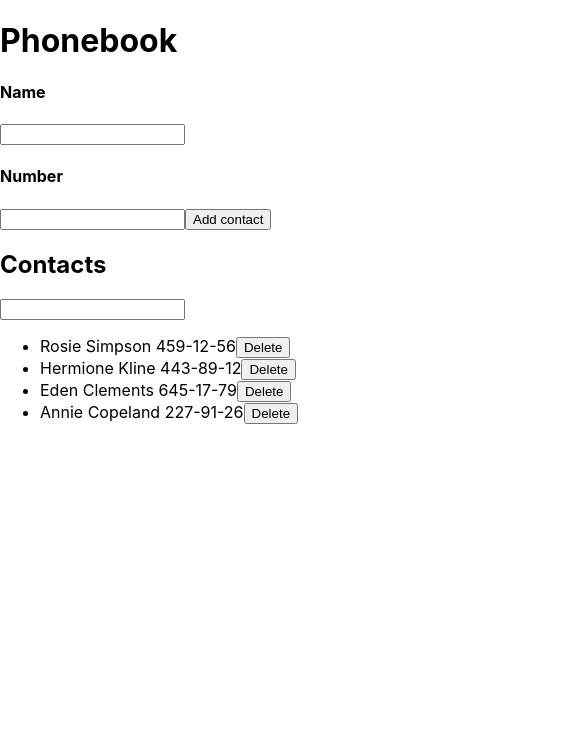
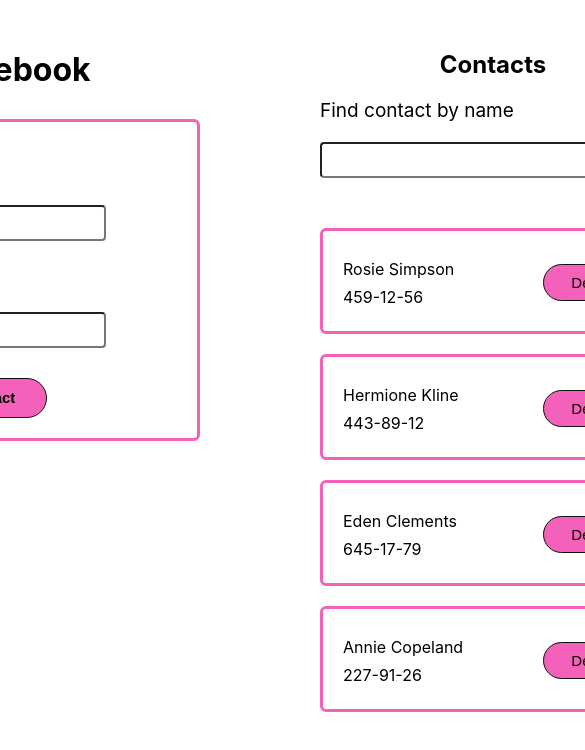
Before and after one commit to PoliukhovychAnna/goit-react-hw-02-phonebook, a React (Create React App) app: page / in a window 390 px wide. Shown: the top 750 px of the page, 585 px wide, since content can reach past the window. Built offline with nearby package versions, Linux system fonts and the light colour scheme.

Commit message:
finished phonebook

```diff
--- a/package.json
+++ b/package.json
@@ -9,9 +9,11 @@
     "@testing-library/user-event": "^13.5.0",
     "clsx": "^1.2.1",
     "nanoid": "^4.0.2",
+    "prop-types": "^15.8.1",
     "react": "^18.1.0",
     "react-dom": "^18.1.0",
     "react-scripts": "5.0.1",
+    "styled-components": "^5.3.10",
     "web-vitals": "^2.1.3"
   },
   "scripts": {
--- /dev/null
+++ b/src/App.jsx
@@ -0,0 +1,98 @@
+import React, { Component } from 'react';
+import styled from 'styled-components';
+import { ContactList } from './components/ContactList/ContactList';
+import { ContactForm } from './components/ContactForm/ContactForm';
+import { Filter } from './components/Filter/Filter';
+export class App extends Component {
+  state = {
+    contacts: [
+      { id: 'id-1', name: 'Rosie Simpson', number: '459-12-56' },
+      { id: 'id-2', name: 'Hermione Kline', number: '443-89-12' },
+      { id: 'id-3', name: 'Eden Clements', number: '645-17-79' },
+      { id: 'id-4', name: 'Annie Copeland', number: '227-91-26' },
+    ],
+    filter: '',
+  };
+
+  addContact = addedContact => {
+    const { contacts } = this.state;
+    contacts.find(contact =>
+      contact.name.toLowerCase().includes(addedContact.name.toLowerCase())
+    )
+      ? alert(`${addedContact.name} is already in contacts`)
+      : this.setState(prevState => ({
+          contacts: [
+            {
+              id: addedContact.id,
+              name: addedContact.name,
+              number: addedContact.number,
+            },
+            ...prevState.contacts,
+          ],
+        }));
+  };
+
+  deleteContact = contactId => {
+    this.setState(prevState => ({
+      contacts: prevState.contacts.filter(contact => contact.id !== contactId),
+    }));
+  };
+
+  filterValue = e => {
+    this.setState({
+      filter: e.target.value.toLowerCase(),
+    });
+  };
+
+  contactFilter = () => {
+    const { filter, contacts } = this.state;
+    const normalizedFilter = filter.toLowerCase();
+    return contacts.filter(contact =>
+      contact.name.toLowerCase().includes(normalizedFilter)
+    );
+  };
+
+  render() {
+    const filteredSearch = this.contactFilter();
+    return (
+      <Wrapper>
+        <PhonebookContainer>
+          <PhonebookTitle>Phonebook</PhonebookTitle>
+          <ContactForm onSubmit={this.addContact} />
+        </PhonebookContainer>
+        <ContactContainer>
+          <ContactsTitle>Contacts</ContactsTitle>
+          <Filter onChange={this.filterValue} value={this.state.filter} />
+          <ContactList
+            contacts={filteredSearch}
+            onDelete={this.deleteContact}
+          />
+        </ContactContainer>
+      </Wrapper>
+    );
+  }
+}
+
+const Wrapper = styled.div`
+  display: flex;
+  justify-content: center;
+`;
+const PhonebookContainer = styled.div`
+  flex-direction: column;
+`;
+
+const PhonebookTitle = styled.h1`
+  text-align: center;
+  margin-top: 50px;
+  margin-bottom: 30px;
+`;
+
+const ContactContainer = styled.div`
+  flex-direction: column;
+  width: 400px;
+`;
+
+const ContactsTitle = styled.h2`
+  text-align: center;
+  margin-top: 50px;
+`;
--- a/src/components/App.jsx
+++ /dev/null
@@ -1,66 +0,0 @@
-import React, { Component } from "react"
-import { ContactList } from "./ContactList/ContactList";
-import { ContactForm } from "./ContactForm/ContactForm";
-import { Filter } from "./Filter/Filter";
-export class App extends Component {
-  state = {
-    contacts: [
-      { id: 'id-1', name: 'Rosie Simpson', number: '459-12-56' },
-      { id: 'id-2', name: 'Hermione Kline', number: '443-89-12' },
-      { id: 'id-3', name: 'Eden Clements', number: '645-17-79' },
-      { id: 'id-4', name: 'Annie Copeland', number: '227-91-26' },
-    ],
-    filter: '',
-  };
-
-  addContact = (addedContact) => {
-    const { contacts } = this.state;
-     contacts.find(contact =>
-       contact.name.toLowerCase().includes(addedContact.name.toLowerCase())
-     )
-       ? alert(`${addedContact.name} is already in contacts`)
-       : this.setState(prevState => ({
-           contacts: [
-             {
-               id: addedContact.id,
-               name: addedContact.name,
-               number: addedContact.number,
-             },
-             ...prevState.contacts,
-           ],
-         }));
-  }
-
-  deleteContact = (contactId) => { this.setState(prevState => ({
-      contacts: prevState.contacts.filter(
-        contact => contact.id !== contactId
-      ),
-    }));
-  }
-
-  filterValue = (e) => {
-  this.setState({
-    filter: e.target.value.toLowerCase(),
-  });
-}
-  contactFilter = ()=> {
-    const { filter, contacts } = this.state
-    const normalizedFilter = filter.toLowerCase()
-    return contacts.filter(
-      contact => contact.name.toLowerCase().includes(normalizedFilter)
-    )
-  };
-
-  render() {
- const filteredSearch = this.contactFilter()
-    return (
-      <>
-        <h1>Phonebook</h1>
-        <ContactForm onSubmit={this.addContact} />
-        <h2>Contacts</h2>
-        <Filter onChange={this.filterValue} value={this.state.filter} />
-        <ContactList contacts={filteredSearch} onDelete={this.deleteContact} />
-      </>
-    );
-  }
-};
--- a/src/components/Contact/Contact.jsx
+++ b/src/components/Contact/Contact.jsx
@@ -1,8 +1,19 @@
+import PropTypes from 'prop-types';
+import { StyledContact } from './Styled.Contact';
 export const Contact = ({ id, name, number, onDelete }) => (
-  <li key={id}>
-    {name} {number}
+  <StyledContact key={id}>
+    <span>{name}</span>
+    <span>{number}</span>
     <button type="button" onClick={() => onDelete(id)}>
       Delete
     </button>
-  </li>
+  </StyledContact>
 );
+
+
+Contact.propTypes = {
+  id: PropTypes.string.isRequired,
+  name: PropTypes.string.isRequired,
+  number: PropTypes.string.isRequired,
+  onDelete:PropTypes.func.isRequired,
+}
--- /dev/null
+++ b/src/components/Contact/Styled.Contact.js
@@ -0,0 +1,34 @@
+import styled from "styled-components";
+export const StyledContact = styled.li`
+  position: relative;
+  height: 60px;
+  width: 300px;
+  padding: 20px;
+  border-radius: 6px;
+  border: 3px solid hsla(323, 87%, 50%, 0.664);
+
+  span {
+    display: block;
+    margin-top: 8px;
+  }
+  button {
+    position: absolute;
+    top: 33px;
+    right: 20px;
+    width: 100px;
+    height: 37px;
+    font-size: 15px;
+    font-weight: 500;
+    border-radius: 30px;
+    transition: all 300ms cubic-bezier(0.39, 0.575, 0.565, 1);
+    background-color: hsla(323, 87%, 50%, 0.664);
+    border: 1px solid #111;
+    cursor: pointer;
+    &:hover {
+      border: 2px solid #111;
+      box-shadow: 0px 0px 26px 8px hsla(323, 87%, 50%, 0.664);
+      background-color: #000428;
+      color: hsla(323, 87%, 50%, 0.664);
+    }
+  }
+`;
--- a/src/components/ContactForm/ContactForm.jsx
+++ b/src/components/ContactForm/ContactForm.jsx
@@ -1,4 +1,6 @@
-import React, {Component} from "react";
+import React, { Component } from "react";
+import PropTypes from 'prop-types';
+import { ContactFormContainer } from "./Styled.ContactForm";
 import { nanoid } from 'nanoid';
 export class ContactForm  extends Component{
   state = {
@@ -26,7 +28,7 @@ export class ContactForm  extends Component{
 
   render() {
     return (
-      <form onSubmit={this.handleSubmit}>
+      <ContactFormContainer onSubmit={this.handleSubmit}>
         <label>
           <h4>Name</h4>
           <input
@@ -39,7 +41,6 @@ export class ContactForm  extends Component{
             required
           />
         </label>
-
         <label>
           <h4>Number</h4>
           <input
@@ -53,7 +54,11 @@ export class ContactForm  extends Component{
           />
         </label>
         <button type="submit">Add contact</button>
-      </form>
+      </ContactFormContainer>
     );
   }
 }
+
+ContactForm.propTypes = {
+  onSubmit: PropTypes.func.isRequired
+};
--- /dev/null
+++ b/src/components/ContactForm/Styled.ContactForm.js
@@ -0,0 +1,40 @@
+import styled from "styled-components";
+export const ContactFormContainer = styled.form`
+  margin-left: 50px;
+  margin-right: 100px;
+  border-radius: 6px;
+  border: 3px solid hsla(323, 87%, 50%, 0.664);
+  width: 400px;
+  padding: 20px;
+  h4 {
+    margin-left: 70px;
+  }
+  input {
+    margin-left: auto;
+    margin-right: auto;
+    margin-bottom: 30px;
+    display: block;
+    width: 250px;
+    height: 30px;
+    border-radius: 4px;
+  }
+
+  button {
+    width: 150px;
+    height: 40px;
+    border-radius: 30px;
+    margin-left: 120px;
+    font-size: 15px;
+    font-weight: 600;
+    transition: all 300ms cubic-bezier(0.39, 0.575, 0.565, 1);
+    background-color: hsla(323, 87%, 50%, 0.664);
+    border: 1px solid #111;
+    cursor: pointer;
+    &:hover {
+      border: 2px solid #111;
+      box-shadow: 0px 0px 26px 8px hsla(323, 87%, 50%, 0.664);
+      background-color: #000428;
+      color: hsla(323, 87%, 50%, 0.664);
+    }
+  }
+`;
--- a/src/components/ContactList/ContactList.jsx
+++ b/src/components/ContactList/ContactList.jsx
@@ -1,6 +1,8 @@
-import { Contact } from "components/Contact/Contact";
+import PropTypes from 'prop-types';
+import { Contact } from 'components/Contact/Contact';
+import { List } from './Styled.List';
 export const ContactList = ({ contacts, onDelete }) => (
-  <ul>
+  <List>
     {contacts.map(contact => {
       return (
         <Contact
@@ -12,5 +14,16 @@ export const ContactList = ({ contacts, onDelete }) => (
         />
       );
     })}
-  </ul>
+  </List>
 );
+
+ContactList.propTypes = {
+  contacts: PropTypes.arrayOf(
+    PropTypes.shape({
+      id: PropTypes.string.isRequired,
+      name: PropTypes.string.isRequired,
+      number: PropTypes.string.isRequired,
+    })
+  ).isRequired,
+  onDelete:PropTypes.func.isRequired,
+};
--- /dev/null
+++ b/src/components/ContactList/Styled.List.js
@@ -0,0 +1,8 @@
+import styled from "styled-components";
+export const List = styled.ul`
+list-style:none;
+display:flex;
+flex-direction:column;
+row-gap:20px;
+padding:20px;
+`
--- a/src/components/Filter/Filter.jsx
+++ b/src/components/Filter/Filter.jsx
@@ -1,3 +1,13 @@
+import PropTypes from 'prop-types';
+import { StyledFilter } from './Styled.Filter';
 export const Filter = ({ onChange, value }) => (
-  <input type="text" name="filter" value={value} onChange={onChange} />
+  <StyledFilter>
+    Find contact by name
+    <input type="text" name="filter" value={value} onChange={onChange} />
+  </StyledFilter>
 );
+
+Filter.propTypes = {
+  onChange: PropTypes.func.isRequired,
+  value: PropTypes.string.isRequired,
+};
--- /dev/null
+++ b/src/components/Filter/Styled.Filter.js
@@ -0,0 +1,14 @@
+import styled from "styled-components";
+export const StyledFilter = styled.label`
+  font-size: 19px;
+  margin-left:20px;
+  input {
+    display: block;
+    margin-left:20px;
+    margin-top: 20px;
+    margin-bottom: 30px;
+    width: 335px;
+    height: 30px;
+    border-radius: 4px;
+  }
+`;
--- a/src/index.js
+++ b/src/index.js
@@ -1,6 +1,6 @@
 import React from 'react';
 import ReactDOM from 'react-dom/client';
-import { App } from 'components/App';
+import { App } from 'App';
 import './index.css';
 
 ReactDOM.createRoot(document.getElementById('root')).render(
```
Also changed, not shown: 1 other file (tests, documents, lock files or other folders).
